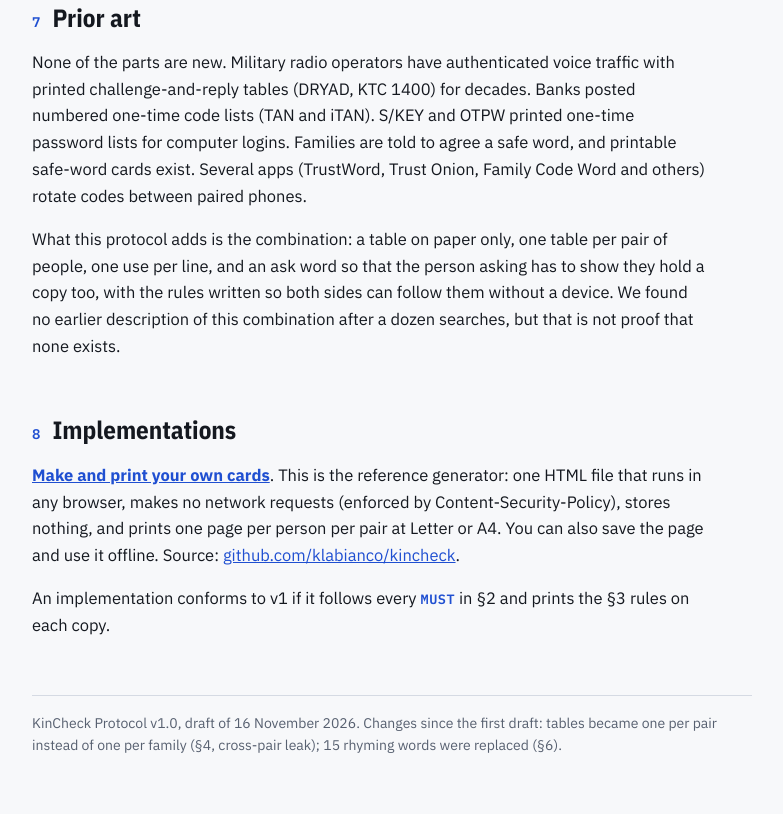
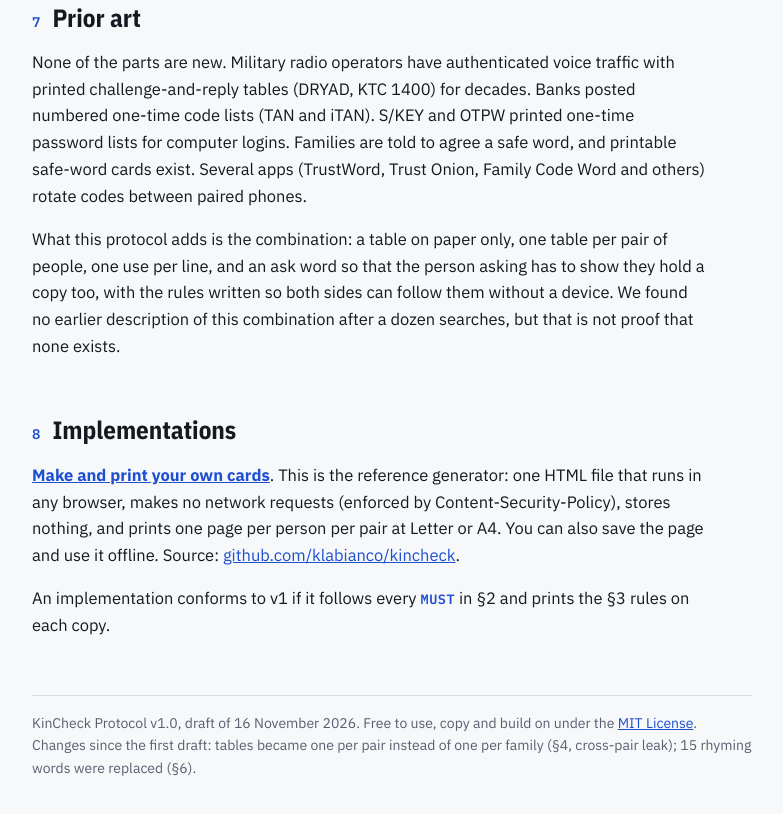
Before and after one commit to klabianco/kincheck, a plain HTML site: page index.html in a window 1280 px wide. Shown: the part 5907-6721 px from the top of the page, without its empty margins (308-1091 px from the left). Drawn offline with nearby package versions, Linux system fonts and the light colour scheme.

Commit message:
Add MIT license
Co-Authored-By: Claude Opus 5.5 <noreply@anthropic.com>
Claude-Session: https://claude.ai/code/session_01WLzzQX5rfYCrfpQDzvd7GJ

```diff
--- a/index.html
+++ b/index.html
@@ -205,7 +205,7 @@ a{color:var(--accent)}
 <p><a href="cards.html"><b>Make and print your own cards</b></a>. This is the reference generator: one HTML file that runs in any browser, makes no network requests (enforced by Content-Security-Policy), stores nothing, and prints one page per person per pair at Letter or A4. You can also save the page and use it offline. Source: <a href="https://github.com/klabianco/kincheck">github.com/klabianco/kincheck</a>.</p>
 <p>An implementation conforms to v1 if it follows every <span class="must">MUST</span> in §2 and prints the §3 rules on each copy.</p>
 
-<footer>KinCheck Protocol v1.0, draft of 16 November 2026. Changes since the first draft: tables became one per pair instead of one per family (§4, cross-pair leak); 15 rhyming words were replaced (§6).</footer>
+<footer>KinCheck Protocol v1.0, draft of 16 November 2026. Free to use, copy and build on under the <a href="https://github.com/klabianco/kincheck/blob/main/LICENSE">MIT License</a>. Changes since the first draft: tables became one per pair instead of one per family (§4, cross-pair leak); 15 rhyming words were replaced (§6).</footer>
 </main>
 </div>
 
```
Also changed, not shown: src/index.template.html (+1 -1 lines), 2 other files.
